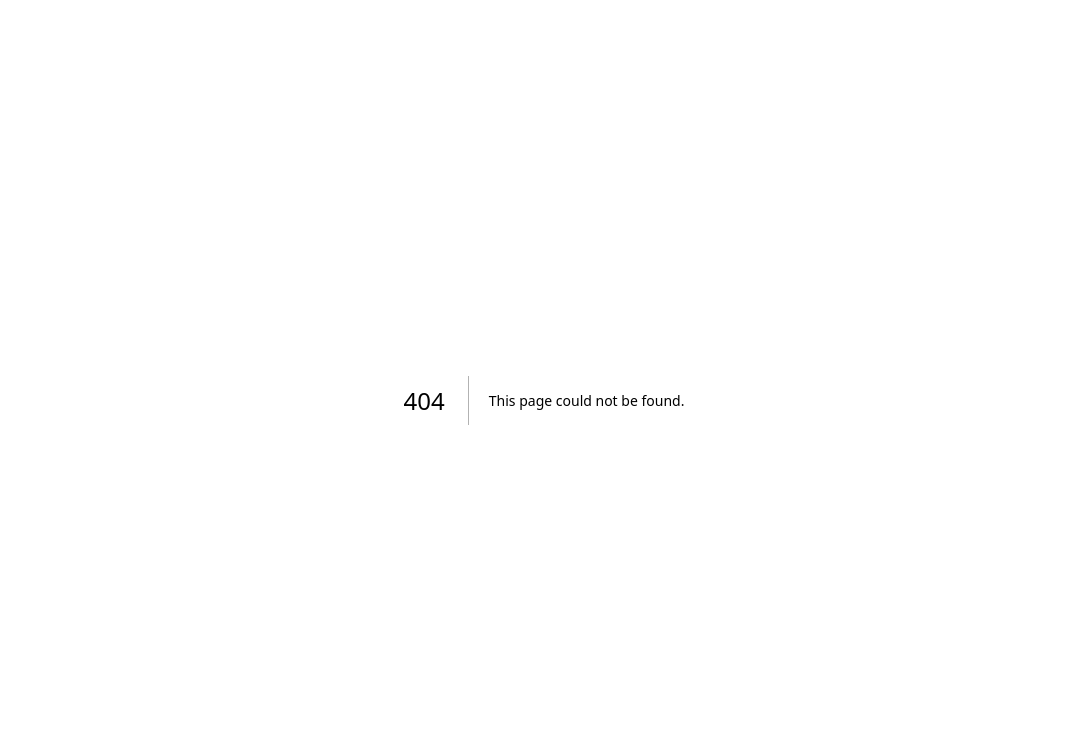
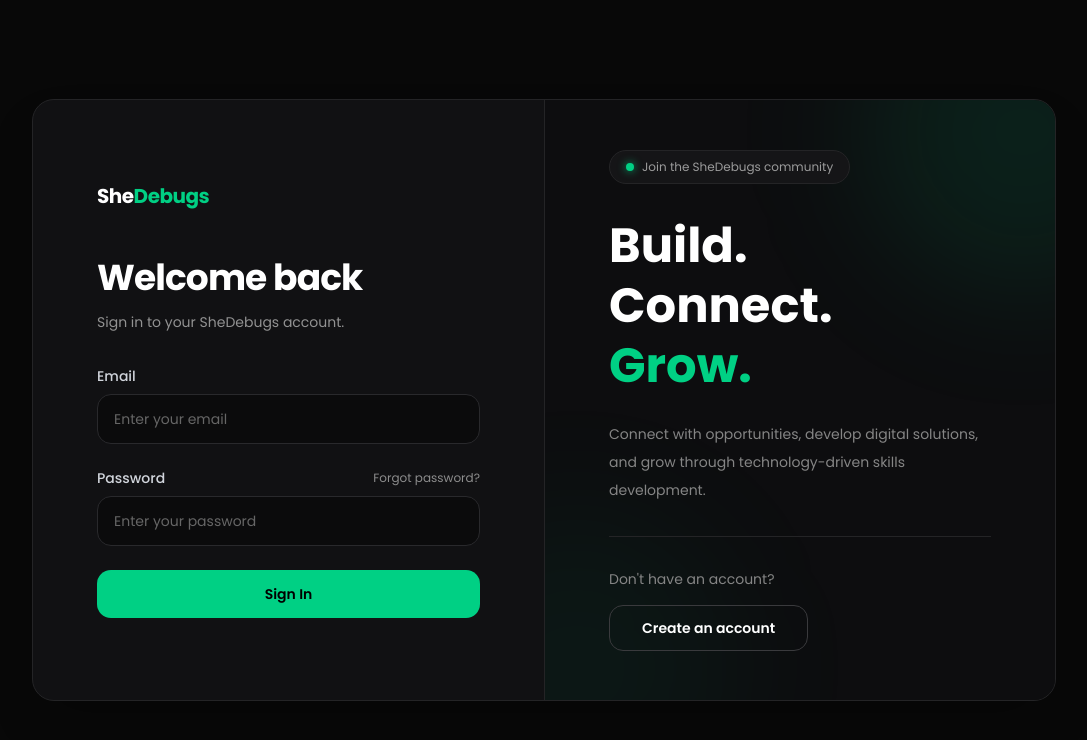
Before and after one commit to Samukerr/SheDebugs, a Next.js app: page /login in a window 1280 px wide. Before the commit this address had no page. Shown: the top 740 px of the page, without its empty margins (96-1183 px from the left). Built offline with nearby package versions, Linux system fonts and the light colour scheme.

Commit message:
created and configured the login page

```diff
--- /dev/null
+++ b/app/login/page.tsx
@@ -0,0 +1,292 @@
+"use client";
+
+import { FormEvent, useState } from "react";
+import Link from "next/link";
+
+export default function LoginPage() {
+  const [email, setEmail] = useState("");
+  const [password, setPassword] = useState("");
+
+  const [error, setError] = useState("");
+  const [loading, setLoading] = useState(false);
+
+  const handleLogin = async (event: FormEvent<HTMLFormElement>) => {
+    event.preventDefault();
+
+    setError("");
+    setLoading(true);
+
+    try {
+      const response = await fetch(
+        "http://localhost:8080/api/auth/login",
+        {
+          method: "POST",
+          headers: {
+            "Content-Type": "application/json",
+          },
+          body: JSON.stringify({
+            email,
+            password,
+          }),
+        }
+      );
+
+      const data = await response.json();
+
+      if (!response.ok) {
+        setError(
+          data.message || "Invalid email or password."
+        );
+        return;
+      }
+
+      // Store JWT tokens
+      localStorage.setItem(
+        "accessToken",
+        data.accessToken
+      );
+
+      localStorage.setItem(
+        "refreshToken",
+        data.refreshToken
+      );
+
+      // Login successful
+      window.location.href = "/";
+    } catch (error) {
+      console.error("Login error:", error);
+
+      setError(
+        "Unable to connect to the server. Please try again."
+      );
+    } finally {
+      setLoading(false);
+    }
+  };
+
+  return (
+    <main className="min-h-screen bg-[#080808] px-4 py-8 text-white sm:px-6 lg:px-8">
+
+      {/* Page Container */}
+      <div className="flex min-h-[calc(100vh-4rem)] items-center justify-center">
+
+        {/* Authentication Card */}
+        <div className="w-full max-w-5xl overflow-hidden rounded-3xl border border-[#242426] bg-[#111113] shadow-2xl">
+
+          <div className="grid min-h-[600px] md:grid-cols-2">
+
+            {/* ================================================= */}
+            {/* LEFT SIDE — LOGIN */}
+            {/* ================================================= */}
+
+            <section className="flex items-center justify-center px-6 py-12 sm:px-10 lg:px-16">
+
+              <div className="w-full max-w-md">
+
+                {/* Logo */}
+                <div className="mb-12">
+                  <Link
+                    href="/"
+                    className="text-xl font-bold tracking-tight text-white"
+                  >
+                    She
+                    <span className="text-[#00D084]">
+                      Debugs
+                    </span>
+                  </Link>
+                </div>
+
+                {/* Heading */}
+                <div className="mb-8">
+
+                  <h1 className="text-3xl font-bold tracking-tight sm:text-4xl">
+                    Welcome back
+                  </h1>
+
+                  <p className="mt-3 text-sm leading-6 text-[#929292]">
+                    Sign in to your SheDebugs account.
+                  </p>
+
+                </div>
+
+                {/* Error Message */}
+                {error && (
+                  <div className="mb-6 rounded-xl border border-red-900/50 bg-red-950/30 px-4 py-3 text-sm text-red-400">
+                    {error}
+                  </div>
+                )}
+
+                {/* Login Form */}
+                <form
+                  onSubmit={handleLogin}
+                  className="space-y-6"
+                >
+
+                  {/* Email */}
+                  <div>
+                    <label
+                      htmlFor="email"
+                      className="mb-2 block text-sm font-medium text-gray-300"
+                    >
+                      Email
+                    </label>
+
+                    <input
+                      id="email"
+                      name="email"
+                      type="email"
+                      autoComplete="email"
+                      placeholder="Enter your email"
+                      value={email}
+                      onChange={(event) =>
+                        setEmail(event.target.value)
+                      }
+                      required
+                      className="w-full rounded-xl border border-[#29292c] bg-[#0b0b0c] px-4 py-3.5 text-sm text-white outline-none transition placeholder:text-[#666] focus:border-[#00D084] focus:ring-1 focus:ring-[#00D084]"
+                    />
+                  </div>
+
+                  {/* Password */}
+                  <div>
+                    <div className="mb-2 flex items-center justify-between">
+
+                      <label
+                        htmlFor="password"
+                        className="block text-sm font-medium text-gray-300"
+                      >
+                        Password
+                      </label>
+
+                      <Link
+                        href="/forgot-password"
+                        className="text-xs text-[#8d8d8d] transition hover:text-[#00D084]"
+                      >
+                        Forgot password?
+                      </Link>
+
+                    </div>
+
+                    <input
+                      id="password"
+                      name="password"
+                      type="password"
+                      autoComplete="current-password"
+                      placeholder="Enter your password"
+                      value={password}
+                      onChange={(event) =>
+                        setPassword(event.target.value)
+                      }
+                      required
+                      className="w-full rounded-xl border border-[#29292c] bg-[#0b0b0c] px-4 py-3.5 text-sm text-white outline-none transition placeholder:text-[#666] focus:border-[#00D084] focus:ring-1 focus:ring-[#00D084]"
+                    />
+                  </div>
+
+                  {/* Sign In Button */}
+                  <button
+                    type="submit"
+                    disabled={loading}
+                    className="w-full rounded-xl bg-[#00D084] px-6 py-3.5 text-sm font-semibold text-black transition duration-200 hover:bg-[#00b873] hover:shadow-[0_0_25px_rgba(0,208,132,0.18)] disabled:cursor-not-allowed disabled:opacity-50"
+                  >
+                    {loading ? "Signing in..." : "Sign In"}
+                  </button>
+
+                </form>
+
+                {/* Mobile Register Link */}
+                <div className="mt-8 text-center text-sm text-[#858585] md:hidden">
+
+                  Don't have an account?{" "}
+
+                  <Link
+                    href="/register"
+                    className="font-medium text-[#00D084] hover:underline"
+                  >
+                    Sign up
+                  </Link>
+
+                </div>
+
+              </div>
+
+            </section>
+
+
+            {/* ================================================= */}
+            {/* RIGHT SIDE — SIGN UP */}
+            {/* ================================================= */}
+
+            <section className="relative hidden overflow-hidden border-l border-[#242426] bg-[#0d0d0f] md:flex">
+
+              {/* Decorative Glow */}
+              <div className="absolute -right-32 -top-32 h-80 w-80 rounded-full bg-[#00D084]/10 blur-3xl" />
+
+              <div className="absolute -bottom-32 -left-32 h-80 w-80 rounded-full bg-[#00D084]/5 blur-3xl" />
+
+              {/* Content */}
+              <div className="relative flex w-full items-center justify-center px-10 lg:px-16">
+
+                <div className="max-w-sm">
+
+                  {/* Small Badge */}
+                  <div className="mb-8 inline-flex items-center gap-2 rounded-full border border-[#242426] bg-[#151517] px-4 py-2 text-xs text-[#9b9b9b]">
+
+                    <span className="h-2 w-2 rounded-full bg-[#00D084] shadow-[0_0_8px_rgba(0,208,132,0.8)]" />
+
+                    Join the SheDebugs community
+
+                  </div>
+
+                  {/* Heading */}
+                  <h2 className="text-4xl font-bold leading-tight text-white lg:text-5xl">
+
+                    Build.
+                    <br />
+
+                    Connect.
+                    <br />
+
+                    <span className="text-[#00D084]">
+                      Grow.
+                    </span>
+
+                  </h2>
+
+                  {/* Description */}
+                  <p className="mt-6 max-w-sm text-sm leading-7 text-[#858585]">
+
+                    Connect with opportunities, develop
+                    digital solutions, and grow through
+                    technology-driven skills development.
+
+                  </p>
+
+                  {/* Divider */}
+                  <div className="my-8 h-px w-full bg-[#242426]" />
+
+                  {/* Sign Up */}
+                  <p className="text-sm text-[#858585]">
+                    Don't have an account?
+                  </p>
+
+                  <Link
+                    href="/register"
+                    className="mt-4 inline-flex items-center justify-center rounded-xl border border-[#3a3a3d] bg-transparent px-8 py-3 text-sm font-semibold text-white transition duration-200 hover:border-[#00D084] hover:bg-[#00D084] hover:text-black"
+                  >
+                    Create an account
+                  </Link>
+
+                </div>
+
+              </div>
+
+            </section>
+
+          </div>
+
+        </div>
+
+      </div>
+
+    </main>
+  );
+}
--- a/app/page.tsx
+++ b/app/page.tsx
@@ -12,7 +12,7 @@ export default function LandingPage() {
           <nav className="hidden md:flex gap-6 text-sm text-zinc-400">
             <a href="#" className="hover:text-white transition-colors">About Us</a>
             <a href="#" className="hover:text-white transition-colors">Services</a>
-            <a href="#" className="hover:text-white transition-colors">Register/Login</a>
+            <a href="/login" className="hover:text-white transition-colors">Register/Login</a>
             <a href="#" className="hover:text-white transition-colors">Partnership</a>
             <a href="#" className="hover:text-white transition-colors">Contact</a>
 
```
